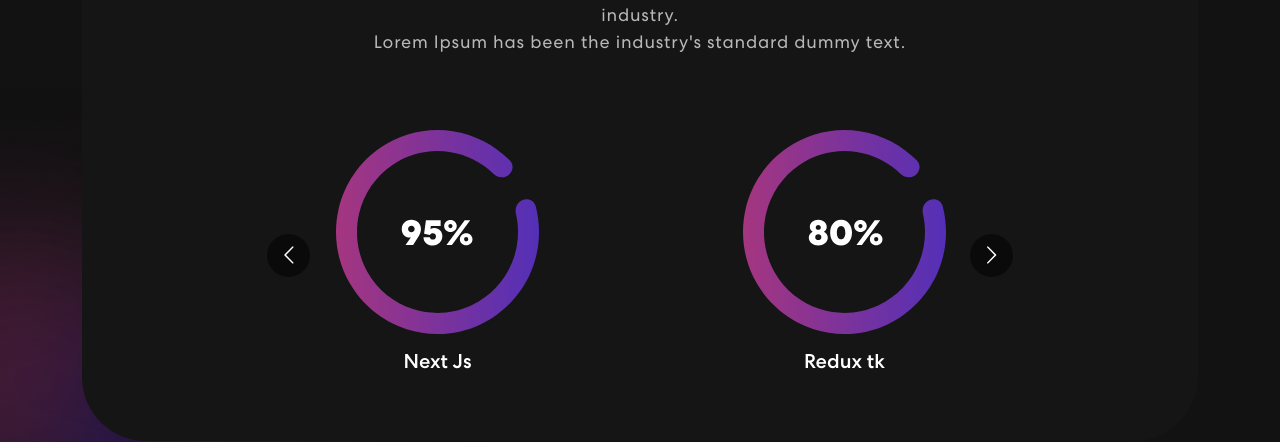
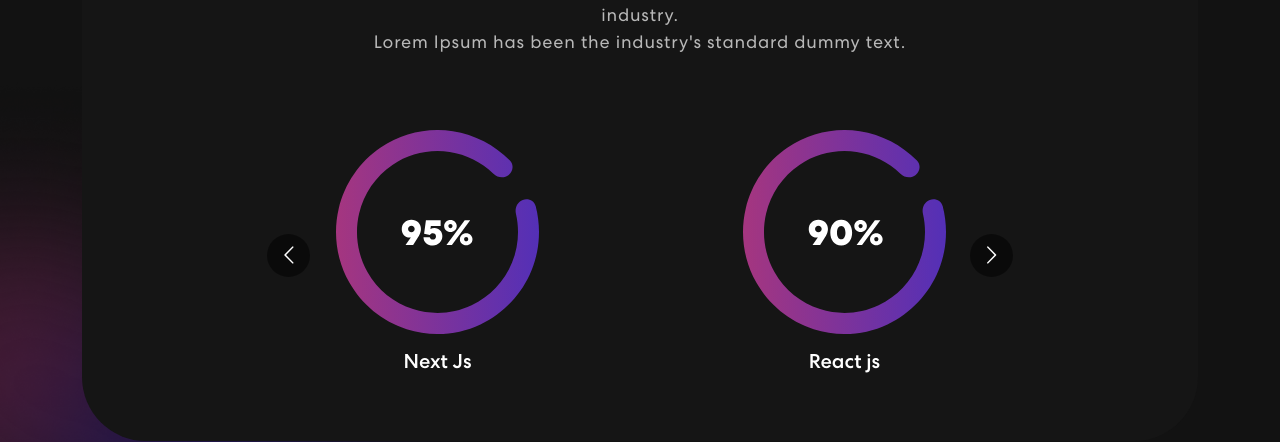
Before and after one commit to Hidayat78/Portfolio-react, a React (Create React App) app: page / in a window 1280 px wide. Shown: the part 866-1308 px from the top of the page. Built offline with nearby package versions, Linux system fonts and the light colour scheme; no server answers.

Commit message:
Update Skills.js

```diff
--- a/src/components/Skills.js
+++ b/src/components/Skills.js
@@ -50,13 +50,14 @@
                   <h5>Next Js</h5>
                 </div>
 
-                <div className="item">
-                  <img src={meter2} alt="Image" />
-                  <h5>Redux tk</h5>
-                </div>
+
                 <div className="item">
                   <img src={meter3} alt="Image" />
                   <h5>React js</h5>
+                </div>
+                    <div className="item">
+                  <img src={meter2} alt="Image" />
+                  <h5>Redux tk</h5>
                 </div>
                 <div className="item">
                   <img src={meter1} alt="Image" />
```
